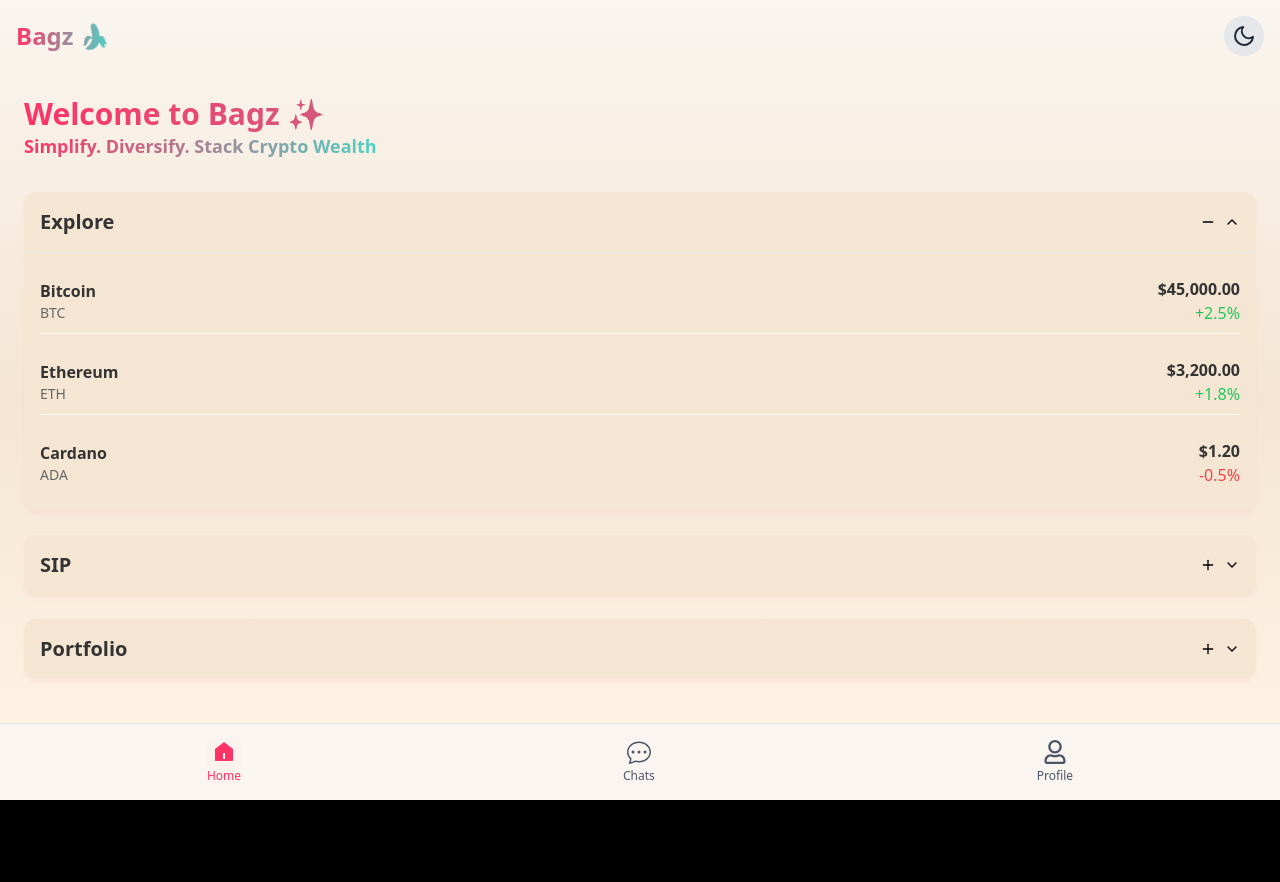
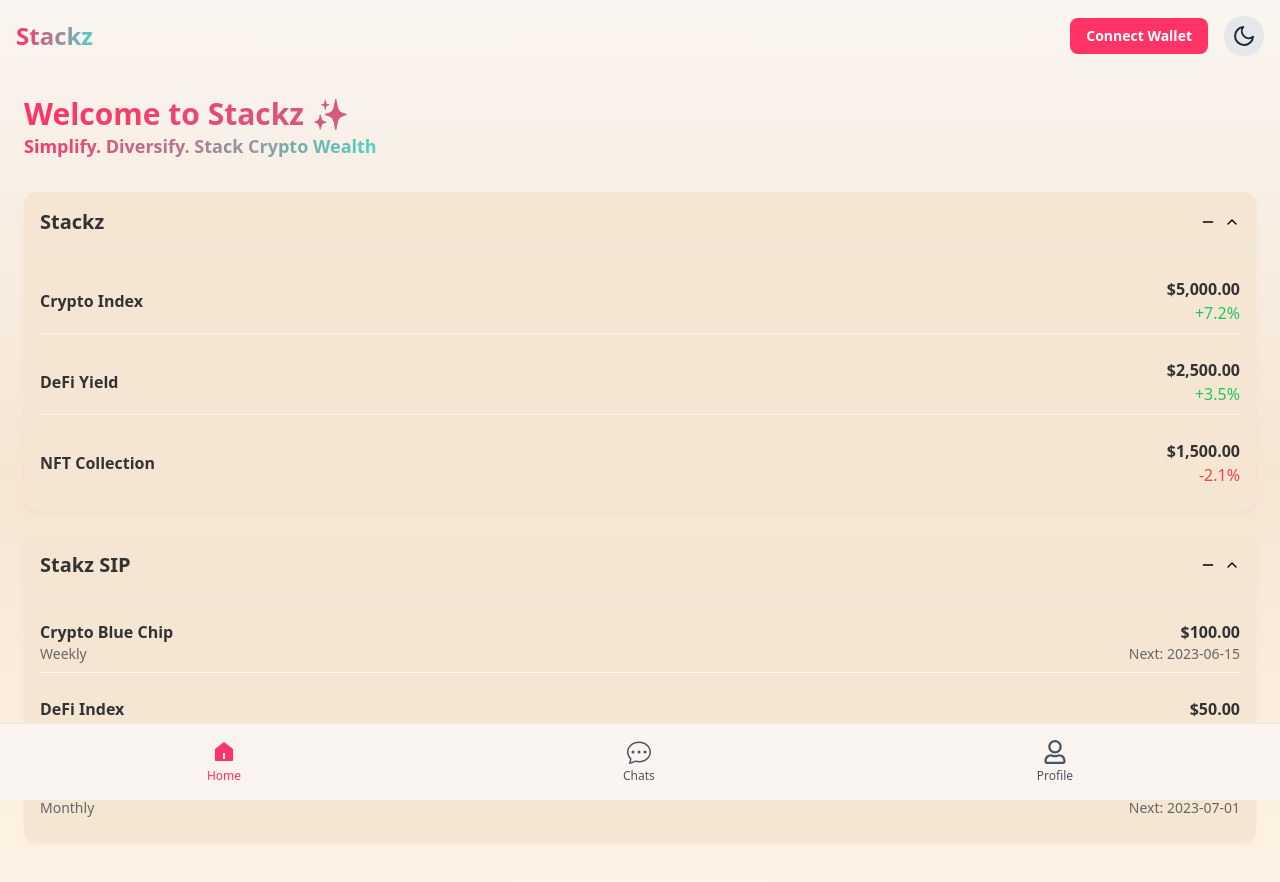
Before and after one commit to ayuxy027/Stackz, a React (Vite) app in the folder frontend/: page / in a window 1280 px wide. Shown: the top 882 px of the page. Before the commit the page ends 800 px from the top, so only its background shows below. Built offline with nearby package versions, Linux system fonts and the light colour scheme.

Commit message:
ui fixes

```diff
--- a/frontend/src/components/Layout.jsx
+++ b/frontend/src/components/Layout.jsx
@@ -1,30 +1,49 @@
-import { Outlet, useLocation, Link } from 'react-router-dom'
-import { motion } from 'framer-motion'
-import { RiHome5Line, RiHome5Fill } from 'react-icons/ri'
-import { BsChatDots, BsChatDotsFill } from 'react-icons/bs'
-import { FaRegUser, FaUser } from 'react-icons/fa'
-import { useTheme } from '../contexts/ThemeContext'
-import ThemeToggle from './ThemeToggle'
+import { Outlet, useLocation, Link } from 'react-router-dom';
+import { motion } from 'framer-motion';
+import { RiHome5Line, RiHome5Fill } from 'react-icons/ri';
+import { BsChatDots, BsChatDotsFill } from 'react-icons/bs';
+import { FaRegUser, FaUser } from 'react-icons/fa';
+import { useTheme } from '../contexts/ThemeContext';
+import ThemeToggle from './ThemeToggle';
 
 export default function Layout() {
-  const location = useLocation()
-  const { isDarkMode } = useTheme()
+  const location = useLocation();
+  const { isDarkMode } = useTheme();
 
   const navItems = [
     { path: '/', label: 'Home', IconOutline: RiHome5Line, IconFill: RiHome5Fill },
     { path: '/chats', label: 'Chats', IconOutline: BsChatDots, IconFill: BsChatDotsFill },
     { path: '/profile', label: 'Profile', IconOutline: FaRegUser, IconFill: FaUser },
-  ]
+  ];
+
+  const handleConnectWallet = () => {
+    // Add wallet connection logic here
+    console.log('Connect Wallet button clicked');
+  };
 
   return (
-    <div className={`min-h-screen transition-colors-all duration-300 ${
-      isDarkMode ? 'bg-dark-ambient' : 'bg-light-ambient'
-    }`}>
+    <div
+      className={`min-h-screen transition-colors-all duration-300 ${
+        isDarkMode ? 'bg-dark-ambient' : 'bg-light-ambient'
+      }`}
+    >
       <header className="flex items-center justify-between p-4">
         <h1 className="text-2xl font-bold text-transparent bg-gradient-to-r from-primary to-secondary bg-clip-text">
-          Bagz 🍌
+          Stackz
         </h1>
-        <ThemeToggle />
+        <div className="flex items-center gap-4">
+          <button
+            onClick={handleConnectWallet}
+            className={`px-4 py-2 rounded-lg text-sm font-semibold ${
+              isDarkMode
+                ? 'bg-primary-light text-dark-ambient hover:bg-primary-dark'
+                : 'bg-primary text-light-ambient hover:bg-primary-dark'
+            }`}
+          >
+            Connect Wallet
+          </button>
+          <ThemeToggle />
+        </div>
       </header>
 
       <main className="pb-20">
@@ -42,9 +61,9 @@ export default function Layout() {
                   initial={{ scale: 0.8, opacity: 0 }}
                   animate={{ scale: 1, opacity: 0.2 }}
                   transition={{
-                    type: "spring",
+                    type: 'spring',
                     bounce: 0.2,
-                    duration: 0.6
+                    duration: 0.6,
                   }}
                 />
               )}
@@ -54,11 +73,13 @@ export default function Layout() {
                 ) : (
                   <IconOutline className="w-6 h-6 text-gray-600 dark:text-gray-400" />
                 )}
-                <span className={`text-xs mt-1 ${
-                  location.pathname === path
-                    ? 'text-primary dark:text-primary-light'
-                    : 'text-gray-600 dark:text-gray-400'
-                }`}>
+                <span
+                  className={`text-xs mt-1 ${
+                    location.pathname === path
+                      ? 'text-primary dark:text-primary-light'
+                      : 'text-gray-600 dark:text-gray-400'
+                  }`}
+                >
                   {label}
                 </span>
               </div>
@@ -67,5 +88,5 @@ export default function Layout() {
         </div>
       </nav>
     </div>
-  )
+  );
 }
--- a/frontend/src/pages/Home.jsx
+++ b/frontend/src/pages/Home.jsx
@@ -4,7 +4,7 @@ import { FiChevronDown, FiChevronUp, FiPlus, FiMinus } from 'react-icons/fi'
 import { formatCurrency } from '../utils/formatCurrency'
 import { useTheme } from '../contexts/ThemeContext'
 
-const SubSection = ({ title, data, render, defaultOpen = false }) => {
+const SubSection = ({ title, data, render, defaultOpen = true }) => {
   const [isOpen, setIsOpen] = useState(defaultOpen)
   const { isDarkMode } = useTheme()
 
@@ -98,7 +98,7 @@ export default function Home() {
     >
       <div className="mb-8">
         <h1 className="text-3xl font-bold text-transparent bg-gradient-to-r from-primary to-secondary bg-clip-text">
-          Welcome to Bagz ✨
+          Welcome to Stackz ✨
         </h1>
         <span className='text-lg font-semibold text-transparent bg-gradient-to-r from-primary to-secondary bg-clip-text'>
           Simplify. Diversify. Stack Crypto Wealth
@@ -106,28 +106,22 @@ export default function Home() {
       </div>
 
       <div className="space-y-6">
-        <SubSection
-          title="Explore"
-          data={exploreData}
-          defaultOpen={true}
+      <SubSection
+          title="Stackz"
+          data={portfolioData}
           render={(data) => (
             <div className="space-y-4">
               {data.map((item) => (
                 <div
-                  key={item.symbol}
+                  key={item.name}
                   className="flex items-center justify-between py-2 border-b border-gray-100 last:border-b-0 dark:border-gray-800"
                 >
-                  <div>
-                    <h3 className="font-semibold text-text-light-primary dark:text-text-dark-primary">
-                      {item.name}
-                    </h3>
-                    <p className="text-sm text-text-light-secondary dark:text-text-dark-secondary">
-                      {item.symbol}
-                    </p>
-                  </div>
+                  <h3 className="font-semibold text-text-light-primary dark:text-text-dark-primary">
+                    {item.name}
+                  </h3>
                   <div className="text-right">
                     <p className="font-semibold text-text-light-primary dark:text-text-dark-primary">
-                      {formatCurrency(item.price)}
+                      {formatCurrency(item.value)}
                     </p>
                     <p className={item.change >= 0 ? 'text-green-500' : 'text-red-500'}>
                       {item.change >= 0 ? '+' : ''}{item.change}%
@@ -138,9 +132,8 @@ export default function Home() {
             </div>
           )}
         />
-
         <SubSection
-          title="SIP"
+          title="Stakz SIP"
           data={sipData}
           render={(data) => (
             <div className="space-y-4">
@@ -171,32 +164,7 @@ export default function Home() {
           )}
         />
 
-        <SubSection
-          title="Portfolio"
-          data={portfolioData}
-          render={(data) => (
-            <div className="space-y-4">
-              {data.map((item) => (
-                <div
-                  key={item.name}
-                  className="flex items-center justify-between py-2 border-b border-gray-100 last:border-b-0 dark:border-gray-800"
-                >
-                  <h3 className="font-semibold text-text-light-primary dark:text-text-dark-primary">
-                    {item.name}
-                  </h3>
-                  <div className="text-right">
-                    <p className="font-semibold text-text-light-primary dark:text-text-dark-primary">
-                      {formatCurrency(item.value)}
-                    </p>
-                    <p className={item.change >= 0 ? 'text-green-500' : 'text-red-500'}>
-                      {item.change >= 0 ? '+' : ''}{item.change}%
-                    </p>
-                  </div>
-                </div>
-              ))}
-            </div>
-          )}
-        />
+
       </div>
     </motion.div>
   )
--- a/frontend/src/pages/Profile.jsx
+++ b/frontend/src/pages/Profile.jsx
@@ -37,7 +37,6 @@ export default function Profile() {
   const actions = [
     { label: 'Add Funds', icon: FaPlus },
     { label: 'Swap', icon: FaExchangeAlt },
-    { label: 'Off Ramp', icon: FaMoneyBillWave },
     { label: 'Copy', icon: FaCopy },
   ]
 
@@ -87,8 +86,8 @@ export default function Profile() {
         animate={{ opacity: 1, y: 0 }}
         transition={{ delay: 0.6 }}
       >
-        <StatCard label="P&L" value={formatCurrency(100)} change={34.5} />
-        <StatCard label="XIRR" value="17.32%" change={17.32} />
+        {/* <StatCard label="P&L" value={formatCurrency(100)} change={34.5} />
+        <StatCard label="XIRR" value="17.32%" change={17.32} /> */}
         <StatCard label="Invested" value={formatCurrency(100)} />
         <StatCard label="Current" value={formatCurrency(300)} />
       </motion.div>
```
